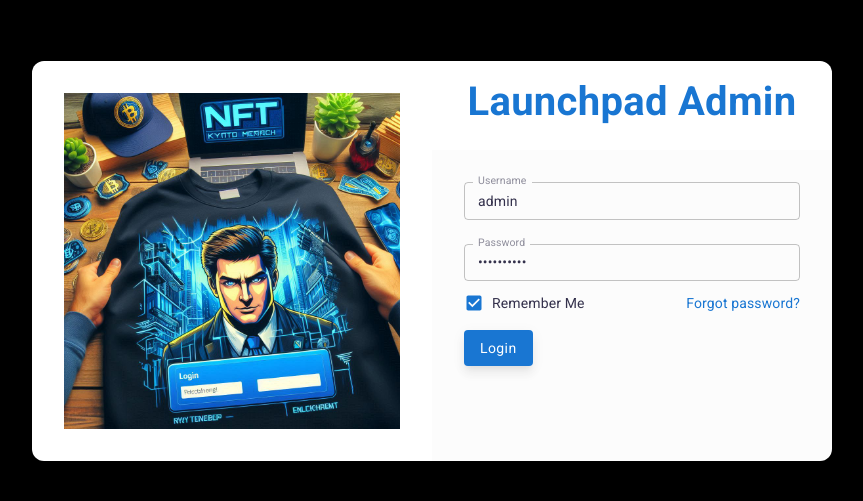
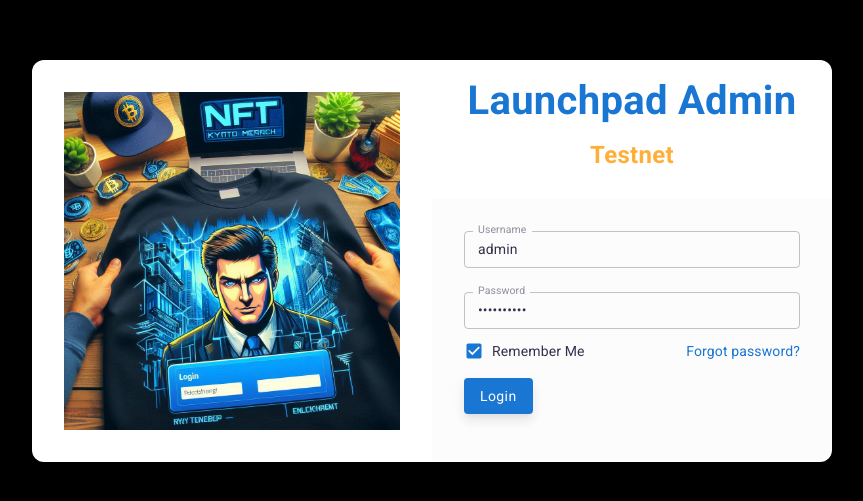
Before and after one commit to rahulb15/K-Admin-New, a React (Create React App) app: page /session/signin in a window 1280 px wide. Shown: the part 139-640 px from the top of the page, without its empty margins (208-1071 px from the left). Built offline with nearby package versions, Linux system fonts and the light colour scheme; a small style sheet from the web is missing; what @kadena/client, axios-mock-adapter would draw is missing.

Commit message:
name in login page mainnet testnet

```diff
--- a/src/app/views/admin/sessions/JwtAdminLogin.jsx
+++ b/src/app/views/admin/sessions/JwtAdminLogin.jsx
@@ -206,6 +206,17 @@ export default function JwtLogin() {
                 }}
               >
                 Launchpad Admin
+                <span
+                  style={{
+                    color: theme.palette.secondary.main,
+                    fontSize: "1.5rem",
+                  }}
+                >
+                  {" "}
+                  {process.env.REACT_APP_KDA_NETWORK_TYPE === "mainnet"
+                    ? "Mainnet"
+                    : "Testnet"}{" "}
+                </span>
               </Typography>
               <ContentBox>
                 <Formik
```
